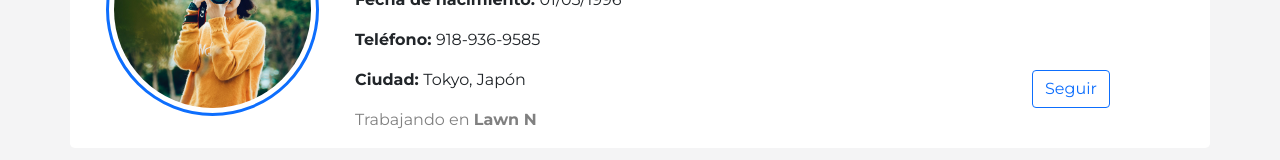
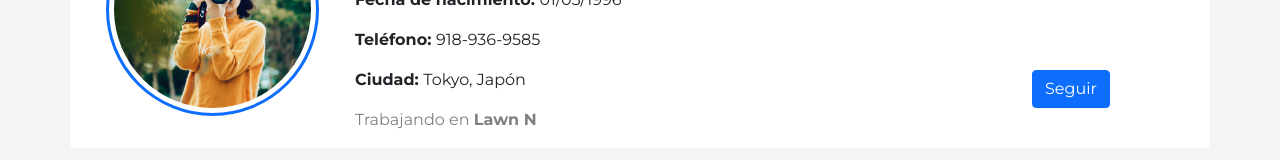
Before and after one commit to matiasbruna/Tp2-Globo-VueJs, a Vue app: page / in a window 1280 px wide. Shown: the part 359-519 px from the top of the page. Built offline with nearby package versions, Linux system fonts and the light colour scheme.

Commit message:
se creo el comportamiento del boton seguir del componente PerfilGlobo tambien se le agregaron los estilos css

```diff
--- a/src/App.vue
+++ b/src/App.vue
@@ -6,10 +6,14 @@
   <div class="container mt-4 p-0">
     <div class="row">
         <div class="col-7">
+
             <PublicacionesGlobo/>
+
         </div>
         <div class="col-5">
+
           <SobreMiGlobo/>
+
         </div>
     </div>
   </div>
--- a/src/components/PerfilGlobo.vue
+++ b/src/components/PerfilGlobo.vue
@@ -16,7 +16,7 @@
                 <p class="gris">Trabajando en <b>Lawn N</b></p>
             </div>
             <div class="col-xs-12 col-sm-2 " style="position: relative" id="cajaSeguir">
-                <button class="btn btn-outline-primary" id="btnSeguir">Seguir</button>
+                <button @click="seguirUsuario" :style="{ 'background-color': fondo }" class="btn btn-primary" id="btnSeguir">{{ botonSeguir }}</button>
             </div>
         </div>
     </div>
@@ -27,7 +27,28 @@
 <script>
 
 export default {
-    name: 'PerfilGlobo'
+    name: 'PerfilGlobo',
+
+    data(){
+        return{
+            botonSeguir: 'Seguir',
+            fondo: ''
+        }
+    },
+    methods:{
+        seguirUsuario(){
+            if(this.botonSeguir== 'Seguir'){
+                this.botonSeguir = 'Dejar de Seguir',
+                this.fondo =  "blue"
+            }
+            else
+            {
+                this.botonSeguir = 'Seguir',
+                this.fondo = ''
+            }
+
+        }
+    }
 }
 
 
```
